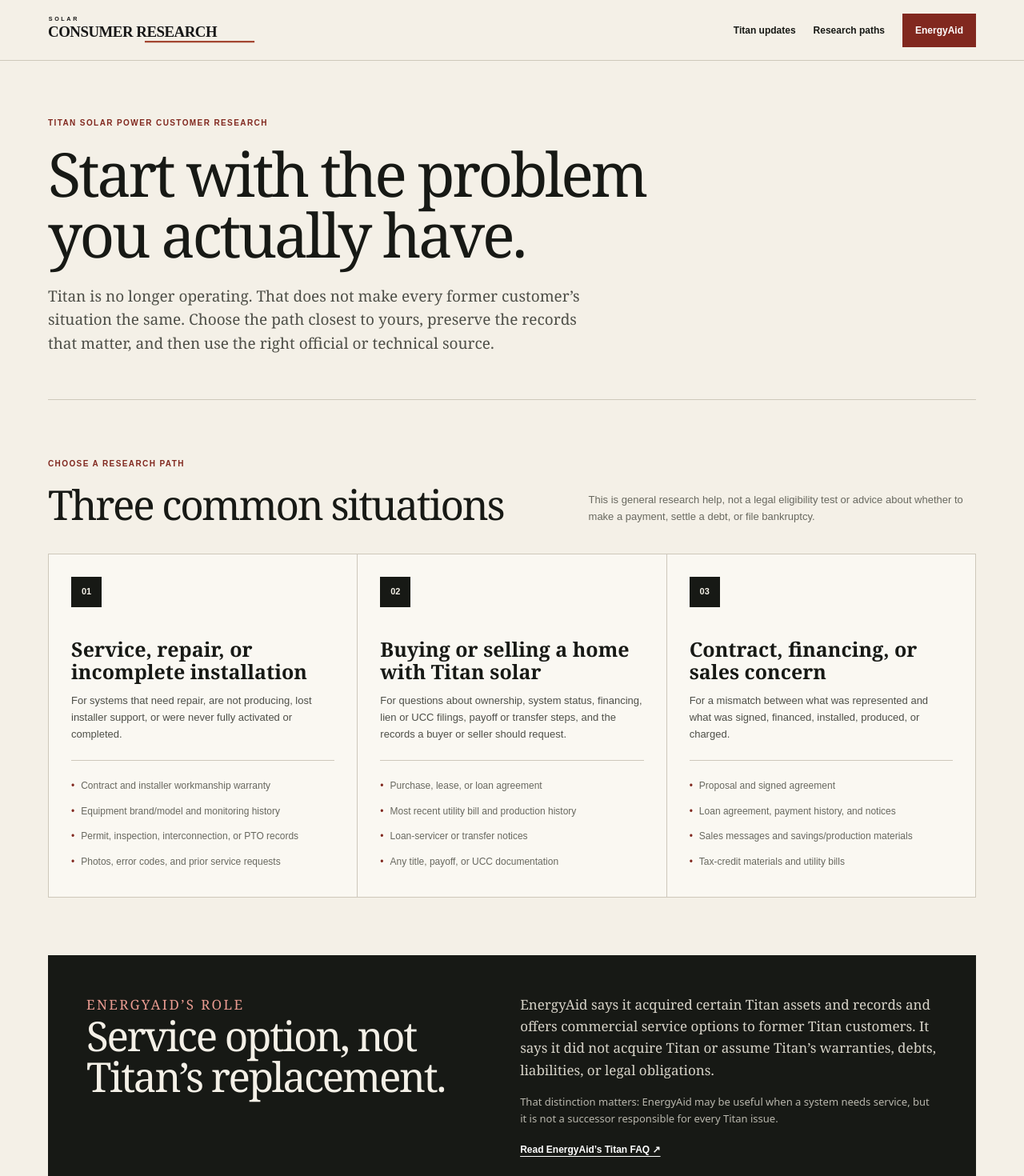
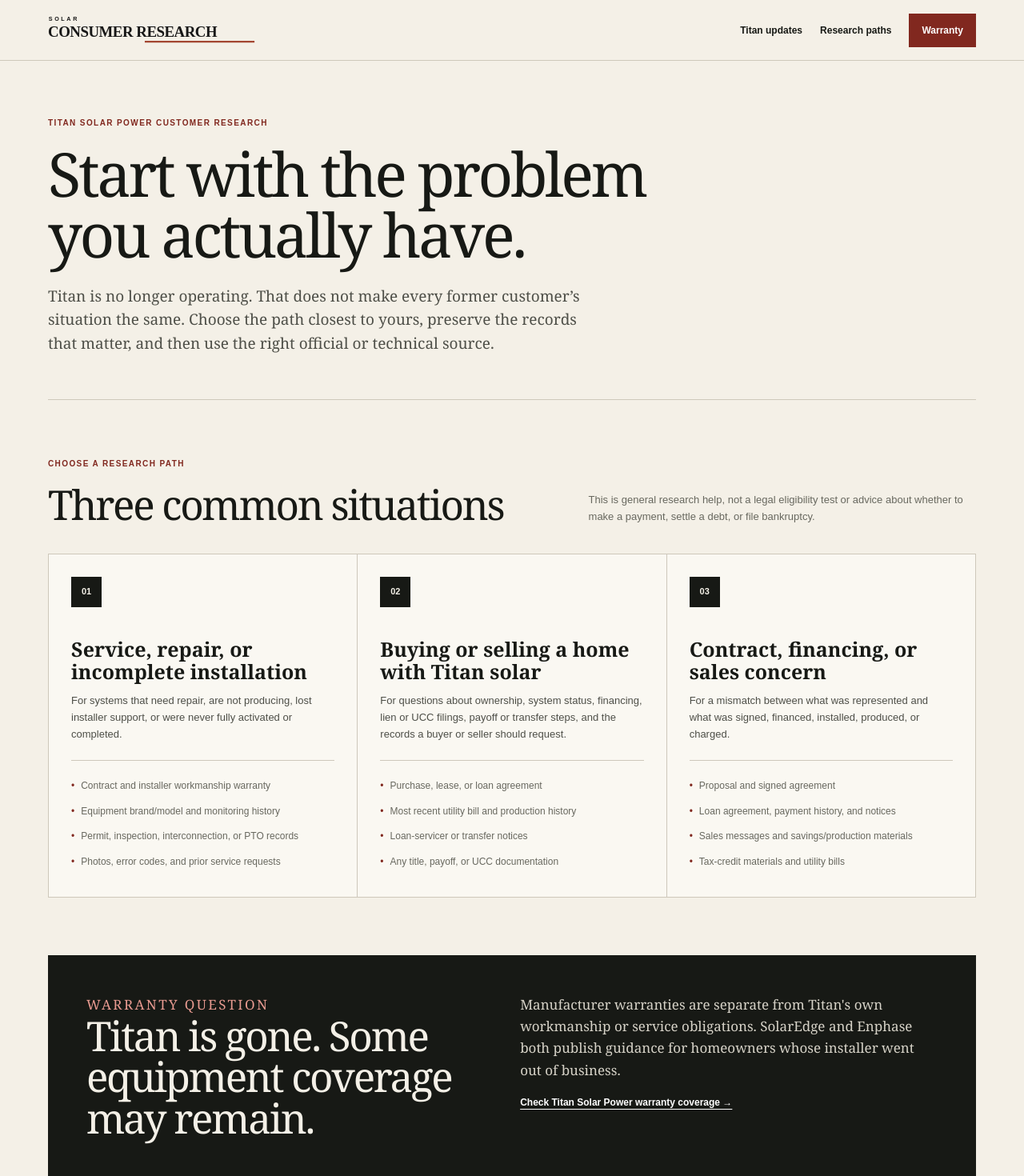
Before and after one commit to Decentralized-Rob/solar-consumer-research, a Next.js app: page /cases/titan-solar-power/customer-help in a window 1280 px wide. Shown: the top 1470 px of the page at 80% size. Built offline with nearby package versions, Linux system fonts and the light colour scheme.

Commit message:
Add warranty path to Titan customer help

```diff
--- a/app/cases/titan-solar-power/customer-help/page.tsx
+++ b/app/cases/titan-solar-power/customer-help/page.tsx
@@ -5,7 +5,7 @@ import "./customer-help.css";
 
 export const metadata: Metadata = {
   title: "Titan Solar Power Customer Help: Service, Home Sales & Financing Research",
-  description: "Research paths for former Titan Solar Power customers with service, home-sale, contract, or financing questions.",
+  description: "Research paths for former Titan Solar Power customers with service, warranty, home-sale, contract, or financing questions.",
   alternates: { canonical: "/cases/titan-solar-power/customer-help" },
 };
 
@@ -35,7 +35,7 @@ export default function TitanCustomerHelpPage() {
     <div className="th-shell">
       <header className="th-header">
         <Link href="/" aria-label="Solar Consumer Research home"><Image src="/brand/solar-consumer-research.svg" alt="" width={690} height={104} priority unoptimized /></Link>
-        <nav aria-label="Page navigation"><Link href="/cases/titan-solar-power">Titan updates</Link><a href="#paths">Research paths</a><a href="#energyaid">EnergyAid</a></nav>
+        <nav aria-label="Page navigation"><Link href="/cases/titan-solar-power">Titan updates</Link><a href="#paths">Research paths</a><Link href="/cases/titan-solar-power/warranty-after-bankruptcy">Warranty</Link></nav>
       </header>
       <main className="th-main">
         <section className="th-hero">
@@ -46,6 +46,10 @@ export default function TitanCustomerHelpPage() {
         <section className="th-section" id="paths">
           <div className="th-section-head"><div><p className="th-eyebrow">Choose a research path</p><h2>Three common situations</h2></div><p>This is general research help, not a legal eligibility test or advice about whether to make a payment, settle a debt, or file bankruptcy.</p></div>
           <div className="th-paths">{paths.map((path) => <article className="th-path" key={path.number}><b>{path.number}</b><h3>{path.title}</h3><p>{path.copy}</p><ul>{path.records.map((record) => <li key={record}>{record}</li>)}</ul></article>)}</div>
+        </section>
+        <section className="th-note">
+          <div><p className="th-eyebrow">Warranty question</p><h2>Titan is gone. Some equipment coverage may remain.</h2></div>
+          <div><p>Manufacturer warranties are separate from Titan&apos;s own workmanship or service obligations. SolarEdge and Enphase both publish guidance for homeowners whose installer went out of business.</p><Link href="/cases/titan-solar-power/warranty-after-bankruptcy">Check Titan Solar Power warranty coverage →</Link></div>
         </section>
         <section className="th-note" id="energyaid">
           <div><p className="th-eyebrow">EnergyAid’s role</p><h2>Service option, not Titan’s replacement.</h2></div>
```
